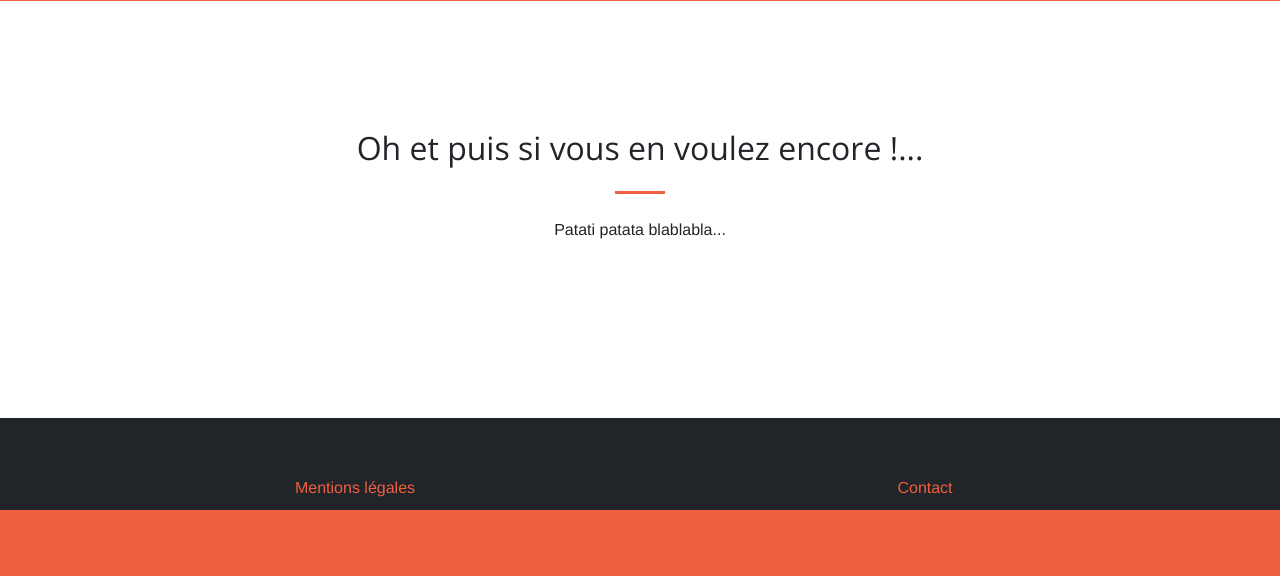
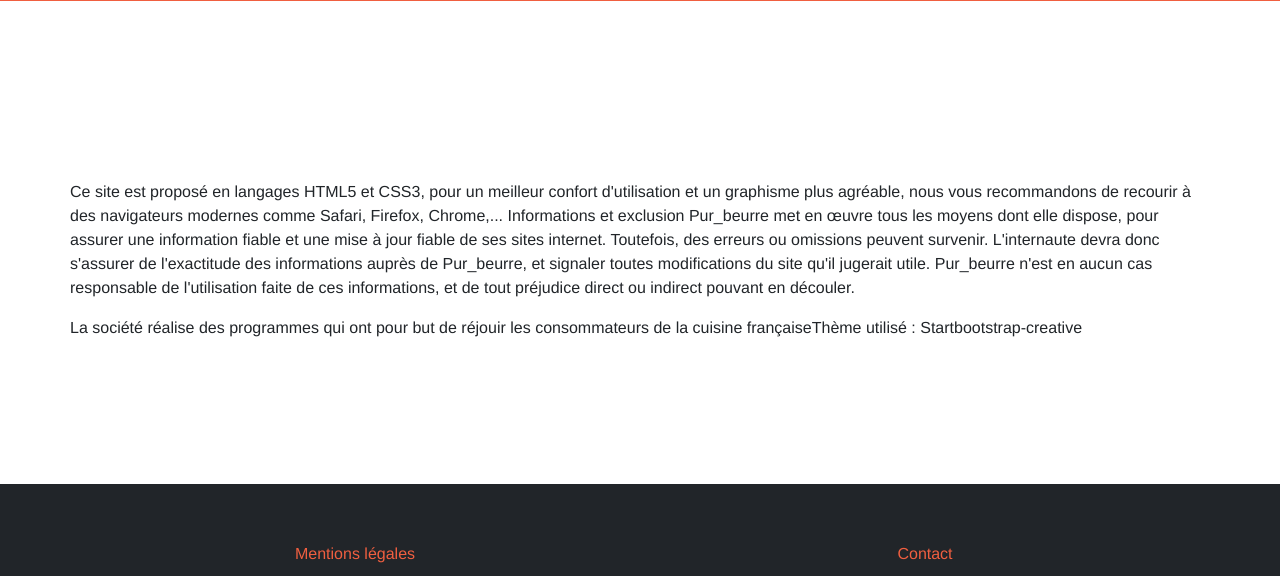
Before and after one commit to VicFinistere/pyfoodfacts, a Django app: page /store/legal/ in a window 1280 px wide. Shown: the part 1529-2105 px from the top of the page. Before the commit the page ends 2039 px from the top, so only its background shows below. Run offline with Django 3.2, Linux system fonts and the light colour scheme; parts of the project's set-up code (start-up, migrations or seed data) failed here and were passed over; some libraries are stand-ins or nearby versions.

Commit message:
Adding text to legal page

```diff
--- a/store/templates/store/legal.html
+++ b/store/templates/store/legal.html
@@ -9,7 +9,9 @@
             <div class="col-lg-10 mx-auto">
                 <h1 class="text-uppercase">
                     <strong>Mentions légales</strong>
-                    <p><small>Parce qu'il faut bien le reconnaître, la collaboration y a que ça de bon !</small></p>
+                    <p>
+                        <small>Parce qu'il faut bien le reconnaître, la collaboration y a que ça de bon !</small>
+                    </p>
                 </h1>
                 <hr>
             </div>
@@ -38,12 +40,17 @@
                         <p>Carrot by Fabien Jouin from the Noun Project"</p>
                     </div>
                     <div class="col-md-4">
-                            <img style="width:20%;" class="img-responsive story_buddy" src="{% static 'store/img/portfolio/fullsize/alfredo.png' %}" alt="Alfredo">
+                        <img style="width:20%;" class="img-responsive story_buddy"
+                             src="{% static 'store/img/portfolio/fullsize/alfredo.png' %}" alt="Alfredo">
                         <p><b>Alfredo :</b></p>
                         <p>
-                                <small>Celui qui mine de rien est bien plus que ce qu'on peut en retenir. Il est à la fois humble
-                            et courtois. Il est gentil et il essaie d'être discret. Il est tendre...Enfin voilà quoi c'est le
-                                    premier humain qui a compris Remy et lui a permis de vivre un rêve !</small></p>
+                            <small>Celui qui mine de rien est bien plus que ce qu'on peut en retenir. Il est à la fois
+                                humble
+                                et courtois. Il est gentil et il essaie d'être discret. Il est tendre...Enfin voilà quoi
+                                c'est le
+                                premier humain qui a compris Remy et lui a permis de vivre un rêve !
+                            </small>
+                        </p>
                         <p>Alfredo !...Parceque c'est important !</p>
                     </div>
                 </div>
@@ -55,10 +62,25 @@
 <section id="contact">
     <div class="container">
         <div class="row">
-            <div class="col-lg-8 mx-auto text-center">
-                <h2 class="section-heading">Oh et puis si vous en voulez encore !...</h2>
+            <p class="col-lg-8 mx-auto text-center">
             <hr class="my-4">
-                <p class="mb-5">Patati patata blablabla...</p>
+            <br>
+            <p>
+            <p>Ce site est proposé en langages HTML5 et CSS3, pour un meilleur confort d'utilisation et un graphisme
+                plus agréable, nous vous recommandons de recourir à des navigateurs modernes comme Safari, Firefox,
+                Chrome,...
+                Informations et exclusion Pur_beurre met en œuvre tous les moyens dont elle dispose, pour assurer une
+                information
+                fiable et une mise à jour fiable de ses sites internet. Toutefois, des erreurs ou omissions peuvent
+                survenir.
+                L'internaute devra donc s'assurer de l'exactitude des informations auprès de Pur_beurre, et signaler
+                toutes
+                modifications du site qu'il jugerait utile. Pur_beurre n'est en aucun cas responsable de l'utilisation
+                faite
+                de ces informations, et de tout préjudice direct ou indirect pouvant en découler.</p>
+            <p>La société réalise des programmes qui ont pour but de réjouir les consommateurs de la cuisine
+                française</p>
+            <p>Thème utilisé : Startbootstrap-creative</p>
         </div>
     </div>
     </div>
```
Lines whose indentation alone changed are shown as unchanged.
